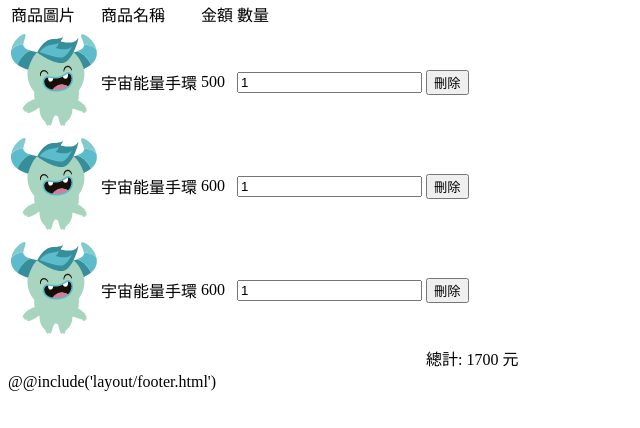
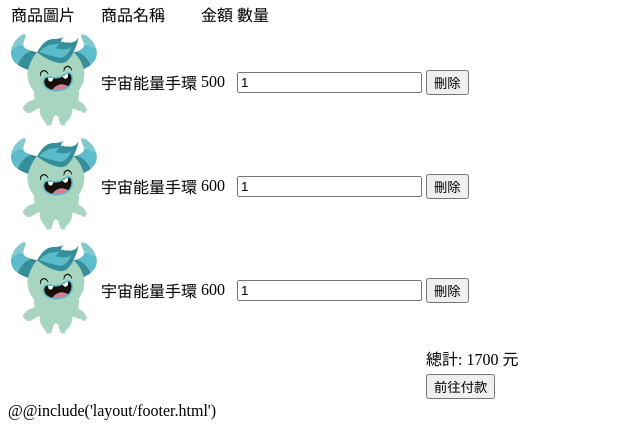
Before and after one commit to porschelo/tfd101-3, a PHP site: page /shopping_cart.html in a window 1280 px wide. Shown: the part 460-888 px from the top of the page, without its empty margins (0-640 px from the left). Before the commit the page ends 851 px from the top, so only its background shows below. Run offline with PHP 8.4, Linux system fonts and the light colour scheme.

Commit message:
購物車修改按鈕 後台會員修改連結

```diff
--- a/dev/back_member.html
+++ b/dev/back_member.html
@@ -15,7 +15,6 @@
     <nav class="navbar navbar-dark bg-dark">
         <div class="container-fluid">
          <div class="back_logo">
-             <!-- <img src="img/common/i_logo.png" alt=""> -->
              <img src="./images/backend/logo.png" alt="">
              <p class="navbar-brand">隨星所遇後台管理</p>
          </div>
@@ -83,7 +82,7 @@
             </li>
 
         </ul>
-        <div class="back_table">
+        <div class="back_table" >
             <h2>會員管理</h2>
             <input type="text" name="" id="">
             <button class="btn btn-dark btn-sm">搜尋</button>
--- a/dev/shopping_cart.html
+++ b/dev/shopping_cart.html
@@ -109,6 +109,15 @@
                             <td class="total_price">總計: 1700 元</td>
                         </tr>
 
+                        <!-- pay block -->
+
+                        <tr class="pay_btn">
+                            <td colspan="4"></td>
+                            <td>
+                                <button class="pay_check" onclick="location.href='./order.html'">前往付款</button>
+                            </td>
+                        </tr>
+
                     </tbody>
                 </table>
             </div>
```
Also changed, not shown: dev/sass/page/_shopping_cart.scss (+9 -0 lines).
